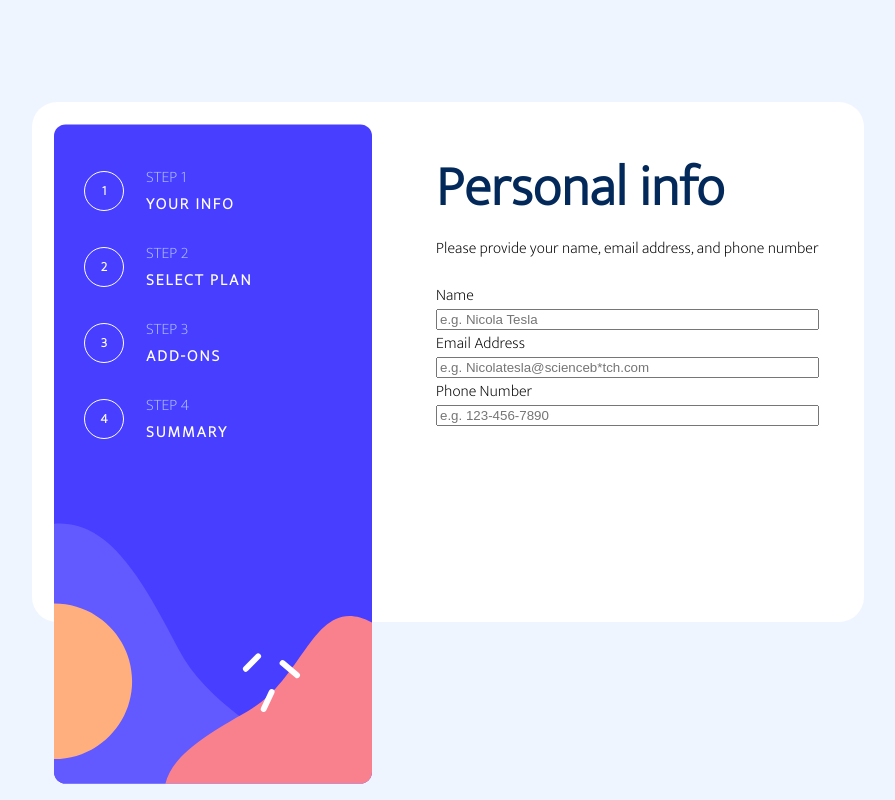
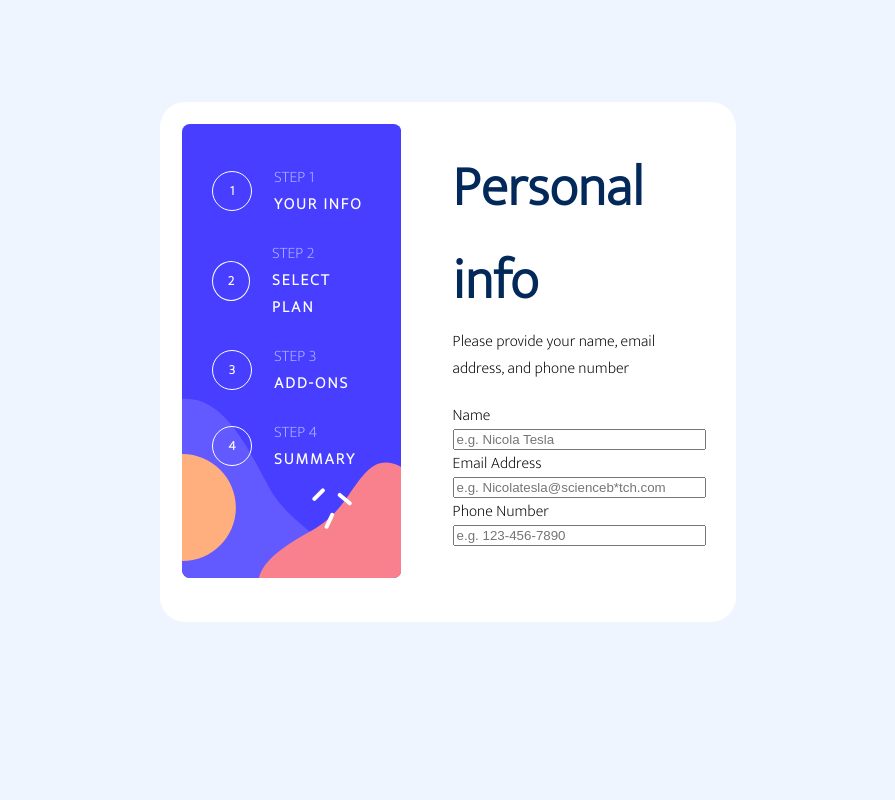
Before and after one commit to emrecanberktas/multi-step-form, a React (Vite) app: page / in a window 1280 px wide. Shown: the whole page, without its empty margins (160-1055 px from the left). Built offline with nearby package versions, Linux system fonts and the light colour scheme.

Commit message:
Style: App width

```diff
--- a/src/App.css
+++ b/src/App.css
@@ -13,8 +13,8 @@
 }
 .App {
   height: 65vh;
-  width: 65vw;
-  margin: 8% 15%;
+  width: 45vw;
+  margin: 8% 25%;
   background-color: #ffffff;
   border-radius: 25px;
   display: flex;
```
